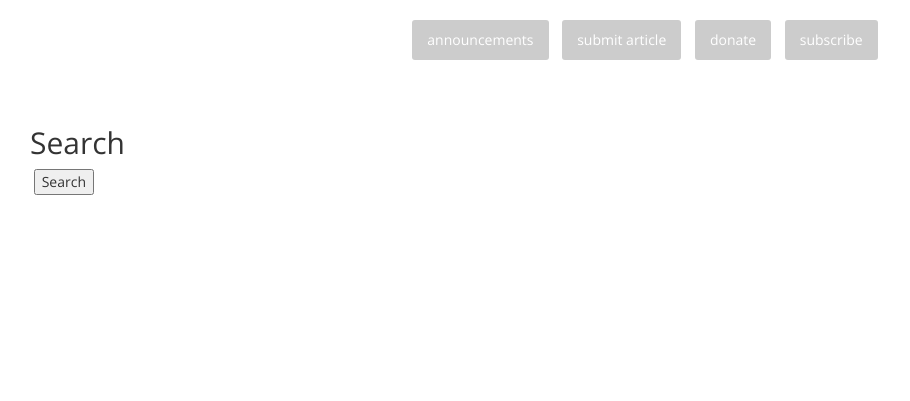
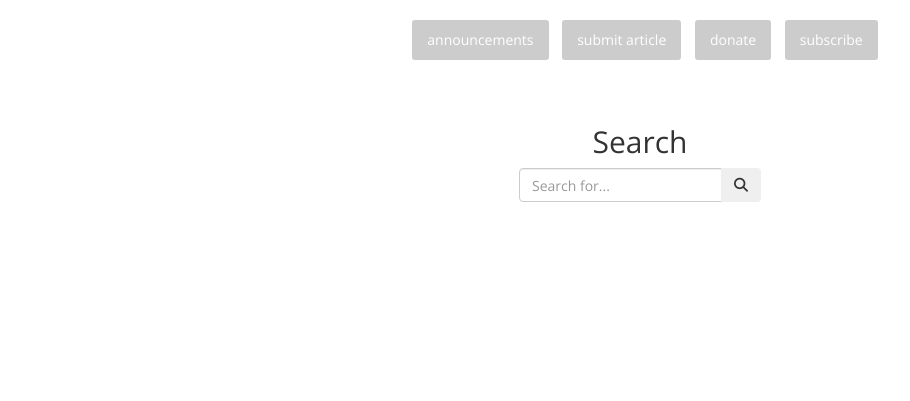
Before and after one commit to richmedina/nflrc-slrp-dev, a Django app: template templates/search/search.html in a window 1280 px wide. Shown: the part 50-451 px from the top of the page, without its empty margins (0-910 px from the left). Run offline with Django 3.2, Linux system fonts and the light colour scheme; the template is opened without the code that fills it, so the values that code supplies are empty; some libraries are stand-ins or nearby versions.

Commit message:
search ui adjust

```diff
--- a/templates/search/search.html
+++ b/templates/search/search.html
@@ -1,20 +1,24 @@
 <!-- search.html -->
 {% extends 'base.html' %}
 
+{% block page_header %}
+<h2 class="text-center">Search</h2>
+{% endblock page_header %}
+
 {% block content %}
-    <h2>Search</h2>
 
-    <form method="get" action=".">
-        <table>
-            {{ form.as_table }}
-            <tr>
-                <td>&nbsp;</td>
-                <td>
-                    <input type="submit" value="Search">
-                </td>
-            </tr>
-        </table>
+    <div class="col-md-10 col-md-offset-1 text-center">
 
+        <form method="get" action="{% url 'haystack_search' %}" class="form-inline text-" role="search">
+            <div class="input-group">
+                <input type="text" class="form-control" placeholder="Search for..." name="q" value="{{query}}">
+                <span class="input-group-btn">
+                    <button type="submit" class="btn btn-color-flat" type="button"><i class="fa fa-search"></i></button>
+                </span>
+            </div>
+        </form>
+    </div>
+    <div class="col-md-10 col-md-offset-1">
         {% if query %}
             <h3>Results</h3>
             {% for result in page.object_list %}
@@ -35,5 +39,5 @@
         {% else %}
             {# Show some example queries to run, maybe query syntax, something else? #}
         {% endif %}
-    </form>
+    </div>
 {% endblock %}
```
